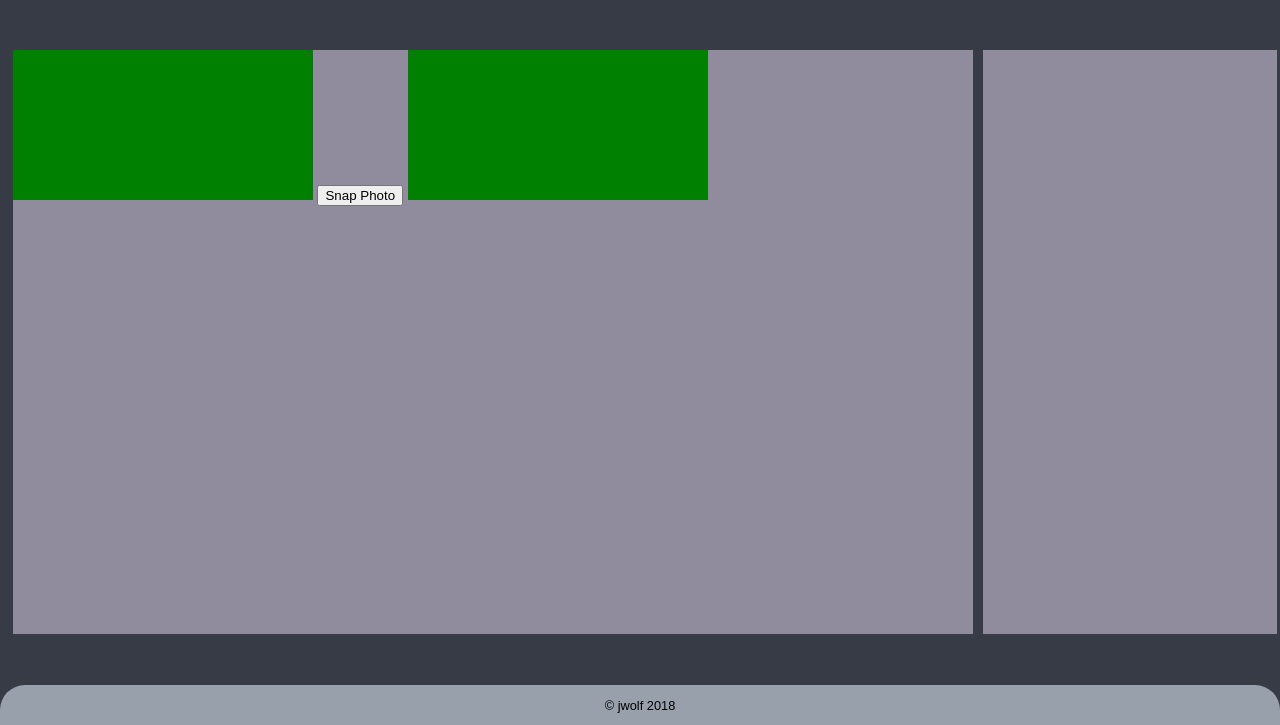
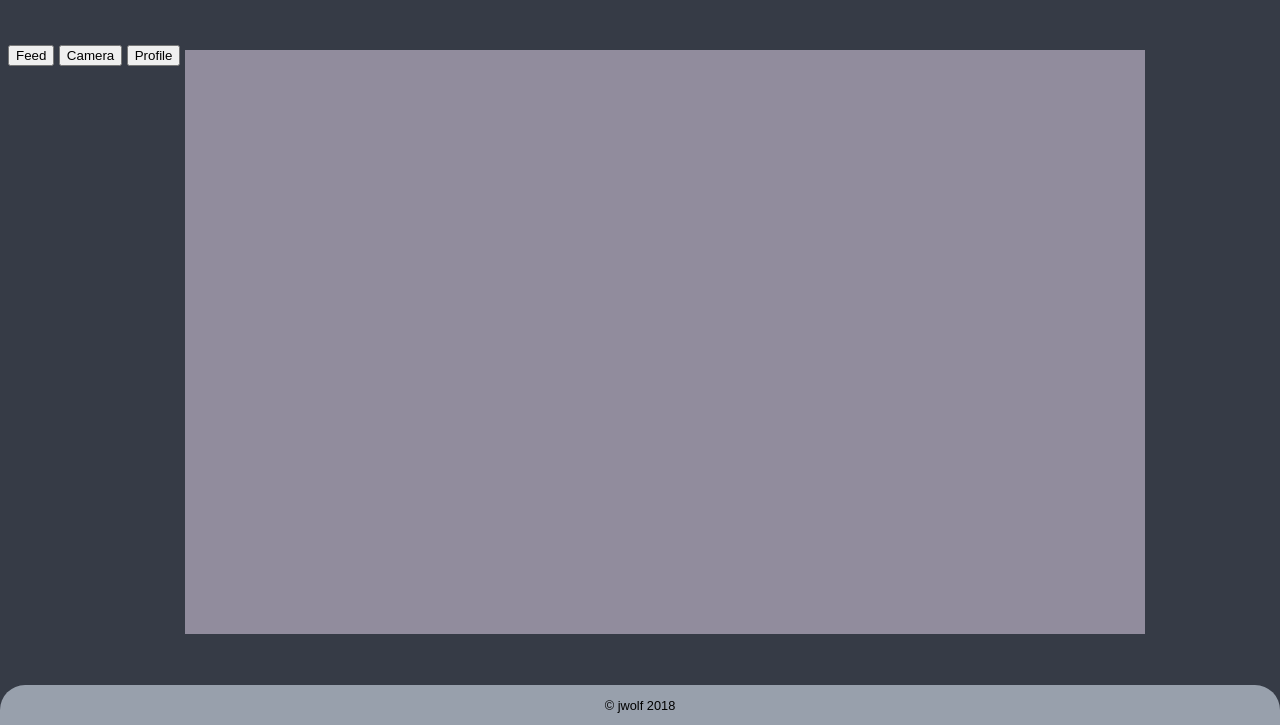
Before and after one commit to WolfenGames/Camagru_WeThinkCode, a PHP site: page / in a window 1280 px wide. Shown: the part 75-800 px from the top of the page. Run offline with PHP 8.4, Linux system fonts and the light colour scheme; a map, chart or similar area stays blank.

Commit message:
auto commit

```diff
--- a/css/index.css
+++ b/css/index.css
@@ -136,6 +136,12 @@
     background: #918C9D;
 }
 
+video
+{
+    width: 100%    !important;
+    height: auto   !important;
+}
+
 @media screen and (max-width: 600px) {
     .topnav.responsive {position: relative;}
   }
--- a/index.html
+++ b/index.html
@@ -37,14 +37,26 @@
 <body>
 	<!--Feed/Tab-->
 	<div class="Container">
+		<!--
 		<div id="Feed">
-				<video id="video"></video>
-				<button id="snap">Snap Photo</button>
-				<canvas id="canvas"></canvas>
 		</div>
-		<!--Sidebar-->
 		<div id="Sidebar">
 		</div>
+	</div> -->
+	<div class="bar">
+		<button class="bar-item button" onclick="changeTab('Feed')">Feed</button>
+		<button class="bar-item button" onclick="changeTab('Camera')">Camera</button>
+		<button class="bar-item button" onclick="changeTab('Profile')">Profile</button>
+	</div>
+	<div class="tab" id="Camera">
+			<video id="video"></video>
+			<button id="snap">Snap Photo</button>
+			<canvas id="canvas" width="640" height="480"></canvas>
+	</div>
+	<div class="tab" id="Feed">
+	</div>
+	<div class="tab" id="Profile">
+			this is text 3
 	</div>
 </body>
 <!--Footer-->
--- a/js/main.js
+++ b/js/main.js
@@ -1,4 +1,11 @@
+var video, context;
+
+
 function CameraStuff()
+{
+    video = document.querySelector('#video');
+    document.querySelector("#canvas").style.display = "none";
+    if (document.getElementById("Camera").style.display == "block")
     {
         if (navigator.mediaDevices && navigator.mediaDevices.getUserMedia) {
             navigator.mediaDevices.getUserMedia({ video: true }).then(function(stream) {
@@ -10,16 +17,26 @@
                 video.play();
             });
         }
+        document.getElementById("snap").addEventListener("click", click);
+    }
+}
+function click (){
+    document.querySelector("#canvas").style.display = "block";
+    context = document.querySelector("#canvas").getContext('2d');
+    context.drawImage(video, 0, 0, video.width, video.height);
+    document.querySelector("#video").style.display = "none";
+}
+window.onload = function(){
+
+    changeTab("Feed");
 }
 
-var video, context;
-
-window.onload = function(){
-    context = this.document.getElementById("canvas").getContext('2d');
-    video = document.querySelector('#video');
-
+function changeTab(tabName) {
+    var i;
+    var x = document.getElementsByClassName("tab");
+    for (i = 0; i < x.length; i++) {
+        x[i].style.display = "none";
+    }
+    document.getElementById(tabName).style.display = "block";
     CameraStuff();
-    document.getElementById("snap").addEventListener("click", function(){
-        context.drawImage(video, 0, 0, video.width, video.height);
-    });
 }
```
Lines whose indentation alone changed are shown as unchanged.
